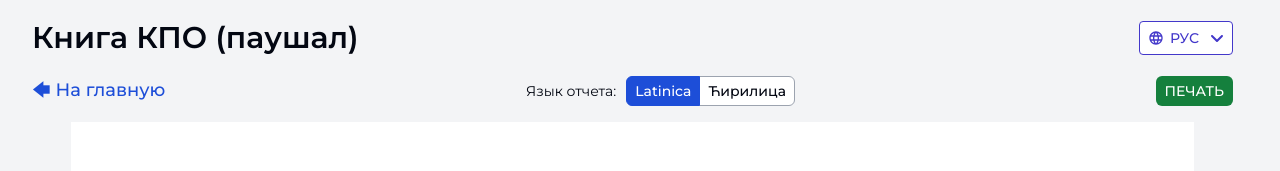
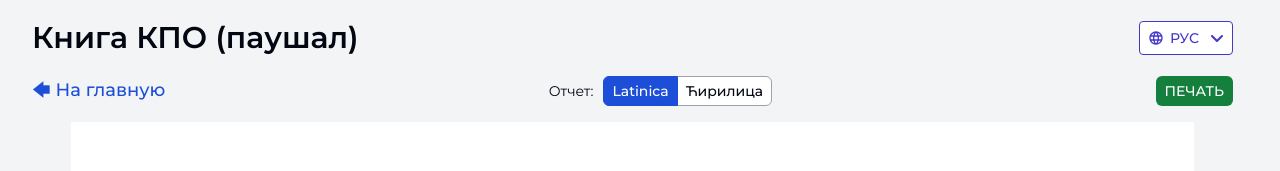
Before and after one commit to gudrum1983/turnover-ledger, a Vue app: page /preview in a window 1280 px wide. Shown: the top 171 px of the page. Built offline with nearby package versions, Linux system fonts and the light colour scheme; no server answers.

Commit message:
Переименовать локали для переключателя алфавита отчета

```diff
--- a/src/features/report-script-switch/ui/ReportScriptSwitch.vue
+++ b/src/features/report-script-switch/ui/ReportScriptSwitch.vue
@@ -17,8 +17,8 @@ const emit = defineEmits<{
 const { t } = useLocale()
 
 const options = computed(() => [
-  { value: 'srLat', label: t('ui.languageSwitcher.reportScriptLatin') },
-  { value: 'srCyr', label: t('ui.languageSwitcher.reportScriptCyrillic') },
+  { value: 'srLat', label: t('ui.reportPreviewScriptSwitcher.latin') },
+  { value: 'srCyr', label: t('ui.reportPreviewScriptSwitcher.cyrillic') },
 ])
 
 const model = computed<string>({
@@ -33,8 +33,8 @@ const model = computed<string>({
 
 <template>
   <div class="ReportScriptSwitch">
-    <div class="Typo_Caption">{{ t('ui.languageSwitcher.reportScript') }}:</div>
-    <ButtonGroup v-model="model" :options="options" :aria-label="t('ui.languageSwitcher.reportScript')" size="xs" />
+    <div class="Typo_Caption">{{ t('ui.reportPreviewScriptSwitcher.label') }}:</div>
+    <ButtonGroup v-model="model" :options="options" :aria-label="t('ui.reportPreviewScriptSwitcher.label')" size="xs" />
   </div>
 </template>
 
--- a/src/shared/i18n/locales/en/ui.ts
+++ b/src/shared/i18n/locales/en/ui.ts
@@ -137,10 +137,10 @@ export const enUi = {
     confirm: 'Delete all',
     cancel: 'Cancel',
   },
-  languageSwitcher: {
-    reportScript: 'Report script',
-    reportScriptLatin: 'Latinica',
-    reportScriptCyrillic: 'Cyrillic',
+  reportPreviewScriptSwitcher: {
+    label: 'Report',
+    latin: 'Latinica',
+    cyrillic: 'Ћирилица',
   },
   accessibility: {
     expandSection: 'Expand section',
--- a/src/shared/i18n/locales/ru/ui.ts
+++ b/src/shared/i18n/locales/ru/ui.ts
@@ -135,10 +135,10 @@ export const ruUi = {
     confirm: 'Удалить всё',
     cancel: 'Отмена',
   },
-  languageSwitcher: {
-    reportScript: 'Язык отчета',
-    reportScriptLatin: 'Latinica',
-    reportScriptCyrillic: 'Ћирилица',
+  reportPreviewScriptSwitcher: {
+    label: 'Отчет',
+    latin: 'Latinica',
+    cyrillic: 'Ћирилица',
   },
   accessibility: {
     expandSection: 'Развернуть секцию',
--- a/src/shared/i18n/locales/srCyr/ui.ts
+++ b/src/shared/i18n/locales/srCyr/ui.ts
@@ -137,10 +137,10 @@ export const srCyrUi = {
     confirm: 'Обриши све',
     cancel: 'Откажи',
   },
-  languageSwitcher: {
-    reportScript: 'Писмо извештаја',
-    reportScriptLatin: 'Латиница',
-    reportScriptCyrillic: 'Ћирилица',
+  reportPreviewScriptSwitcher: {
+    label: 'Извештај',
+    latin: 'Latinica',
+    cyrillic: 'Ћирилица',
   },
   accessibility: {
     expandSection: 'Прошири секцију',
--- a/src/shared/i18n/locales/srLat/ui.ts
+++ b/src/shared/i18n/locales/srLat/ui.ts
@@ -137,10 +137,10 @@ export const srLatUi = {
     confirm: 'Obriši sve',
     cancel: 'Otkaži',
   },
-  languageSwitcher: {
-    reportScript: 'Pismo izveštaja',
-    reportScriptLatin: 'Latinica',
-    reportScriptCyrillic: 'Ćirilica',
+  reportPreviewScriptSwitcher: {
+    label: ' Izveštaj',
+    latin: 'Latinica',
+    cyrillic: 'Ћирилица',
   },
   accessibility: {
     expandSection: 'Proširi sekciju',
```
